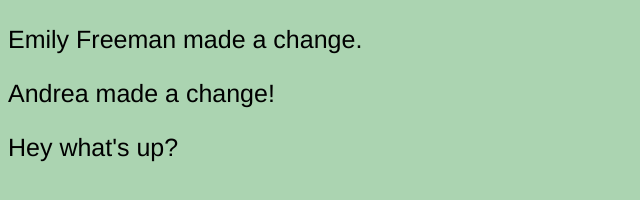
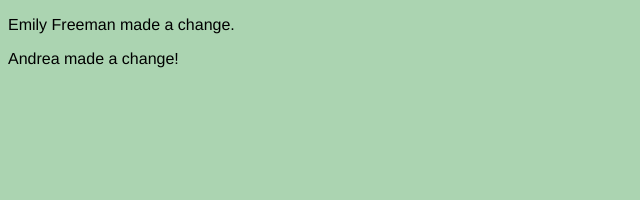
Before and after one commit to freee931/core-1-interaction-lecture-week-4, a plain HTML site: page index.html in a window 1280 px wide. Shown: the whole page, without its empty margins (0-640 px from the left). Drawn offline with Linux system fonts and the light colour scheme.

```diff
--- a/index.html
+++ b/index.html
@@ -7,6 +7,5 @@
   <body>
     <p> Emily Freeman made a change.</p>
     <p>Andrea made a change!</p>
-    <p> Hey what's up?</p>
   </body>
 </html>
--- a/style.css
+++ b/style.css
@@ -2,5 +2,4 @@
   background-color: rgb(171, 212, 177);
   min-height: 100vh;
   font-family: "Helvetica Neue", Helvetica, Arial, sans-serif;
-  font-size: 25px;
 }
```
